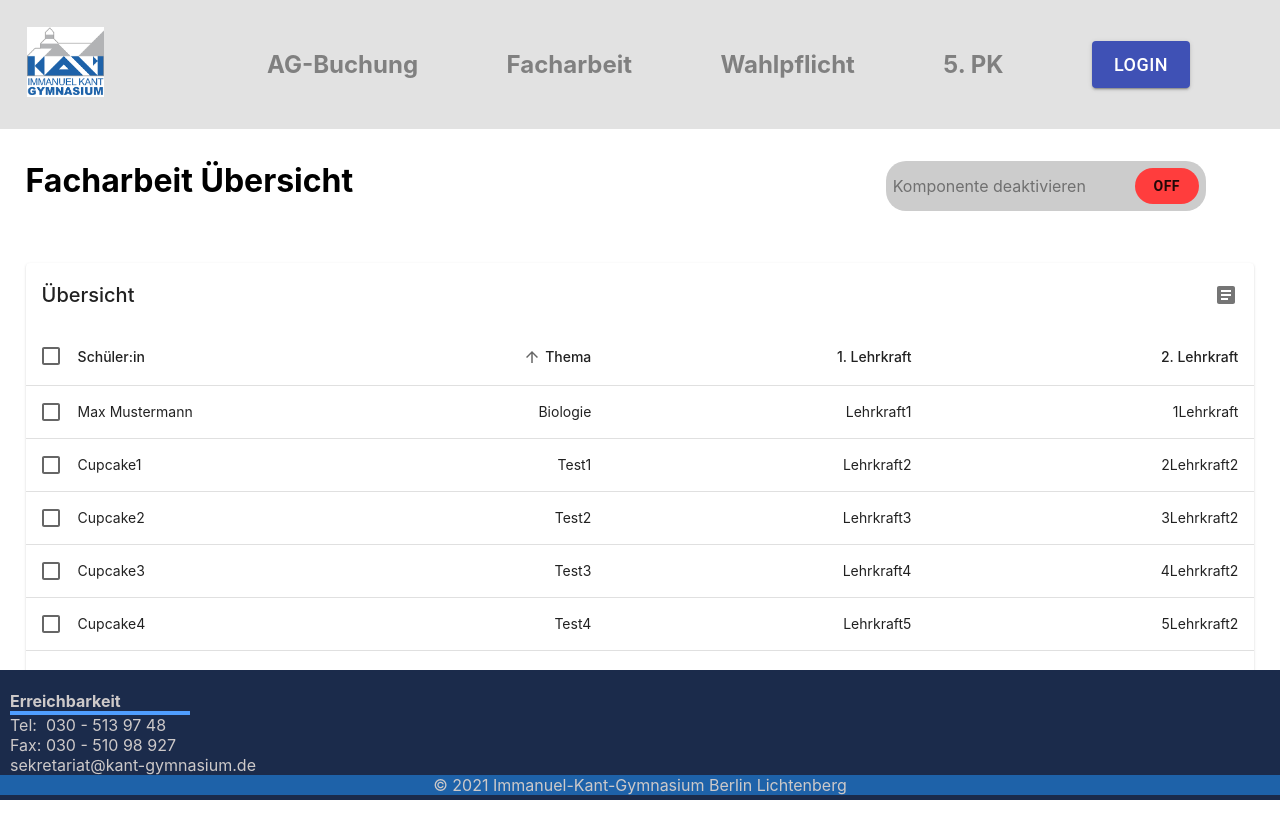
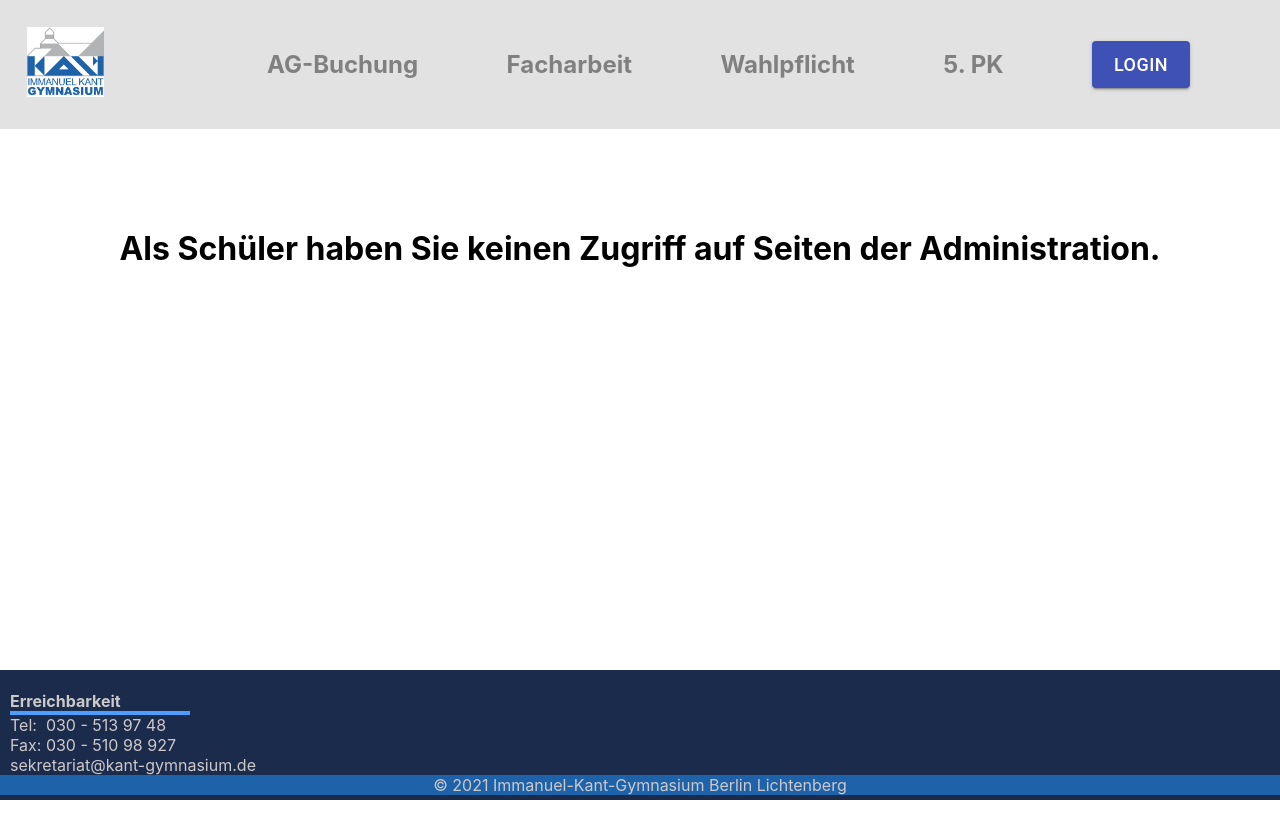
Before and after one commit to Doubrixel/digitalisierung-at-school, a React (Create React App) app in the folder frontend/: page /admin/facharbeit in a window 1280 px wide. Shown: the top 838 px of the page. After the commit the page ends 800 px from the top, so only its background shows below. Built offline with nearby package versions, Linux system fonts and the light colour scheme.

Commit message:
Navigation auf Adminseiten per URl unterbunden,  Settings, AG und Wpf seiten entfernt

```diff
--- a/frontend/src/App.tsx
+++ b/frontend/src/App.tsx
@@ -1,4 +1,5 @@
 import React from 'react';
+import { connect } from 'react-redux';
 import './App.css';
 import {
   BrowserRouter, Switch, Route,
@@ -15,14 +16,13 @@ import WahlpflichtEntryPage from './pages/student/WahlpflichtEntryPage';
 import PruefungskomponenteEntryPage from './pages/student/PruefungskomponenteEntryPage';
 import FacharbeitApplicationForm from './pages/student/Facharbeit/FacharbeitApplicationForm';
 import FacharbeitStudentListPage from './pages/student/Facharbeit/FacharbeitStudentListPage';
-import SettingsPage from './pages/admin/SettingsPage';
 import AdminFacharbeitPage from './pages/admin/AdminFacharbeitPage';
-import AdminAGPage from './pages/admin/AdminAGPage';
-import AdminWahlpflichtPage from './pages/admin/AdminWahlpflichtPage';
 import AdminPruefungskomponentePage from './pages/admin/AdminPruefungskomponentePage';
 import AdminFacharbeitEinzelnerSchueler from './pages/admin/AdminFacharbeitEinzelnerSchueler';
+import NoAccessPage from './pages/NoAccessPage';
 
-function App() {
+function App(props) {
+  const { role } = props;
   return (
     <BrowserRouter>
       <Toolbar />
@@ -38,12 +38,15 @@ function App() {
           <Route exact path="/student/facharbeit/schuelerliste"><FacharbeitStudentListPage /></Route>
           <Route exact path="/student/facharbeit/beantragen"><FacharbeitApplicationForm /></Route>
           {/* Admin-Seiten */}
-          <Route exact path="/settings"><SettingsPage /></Route>
-          <Route exact path="/admin/ag"><AdminAGPage /></Route>
-          <Route exact path="/admin/facharbeit"><AdminFacharbeitPage /></Route>
-          <Route exact path="/admin/wahlpflicht"><AdminWahlpflichtPage /></Route>
-          <Route exact path="/admin/pruefungskomponente"><AdminPruefungskomponentePage /></Route>
-          <Route exact path="/admin/facharbeit/einzelnerSchueler"><AdminFacharbeitEinzelnerSchueler /></Route>
+          <Route exact path="/admin/facharbeit">
+            { role === 'admin' ? <AdminFacharbeitPage /> : <NoAccessPage /> }
+          </Route>
+          <Route exact path="/admin/pruefungskomponente">
+            { role === 'admin' ? <AdminPruefungskomponentePage /> : <NoAccessPage /> }
+          </Route>
+          <Route exact path="/admin/facharbeit/einzelnerSchueler">
+            { role === 'admin' ? <AdminFacharbeitEinzelnerSchueler /> : <NoAccessPage /> }
+          </Route>
         </Switch>
       </div>
       <Footer />
@@ -51,4 +54,10 @@ function App() {
   );
 }
 
-export default App;
+function mapStateToProps(state) {
+  return {
+    role: state.authReducer.role,
+  };
+}
+
+export default connect(mapStateToProps, null)(App);
--- /dev/null
+++ b/frontend/src/pages/NoAccessPage.tsx
@@ -0,0 +1,19 @@
+import React from 'react';
+
+function NoAccessPage() {
+  return (
+    <div style={{
+      display: 'flex',
+      height: '30vh',
+      alignItems: 'center',
+      justifyContent: 'center',
+      fontSize: 'xx-large',
+      fontWeight: 'bold',
+    }}
+    >
+      Als Schüler haben Sie keinen Zugriff auf Seiten der Administration.
+    </div>
+  );
+}
+
+export default NoAccessPage;
```
